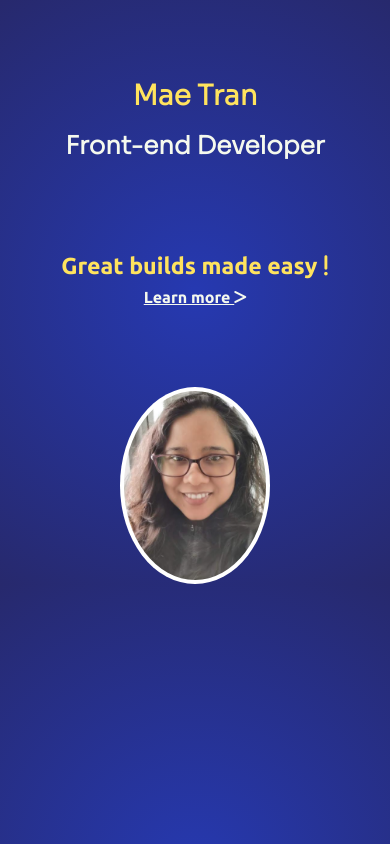
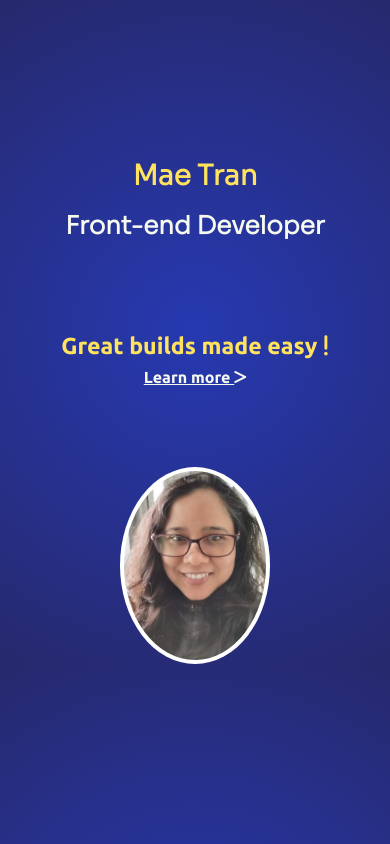
Before and after one commit to iamaphinca/My-Portfolio, a plain HTML site: page index.html in a window 390 px wide. Drawn offline with nearby package versions, Linux system fonts and the light colour scheme.

Commit message:
Updated media queries

```diff
--- a/sytles/myportfolio.css
+++ b/sytles/myportfolio.css
@@ -8,7 +8,7 @@
 }
 
 body{
-    margin-top: 70px;
+    margin-top: 50px;
     background:var(--primary-color);;
 }
 
@@ -42,7 +42,7 @@ img{
 .tag-line{
     padding: 30px 10px;
 }
-@media(min-width:900px){
+@media(max-width:900px){
     body{
         margin-top: 150px;
     }
```
